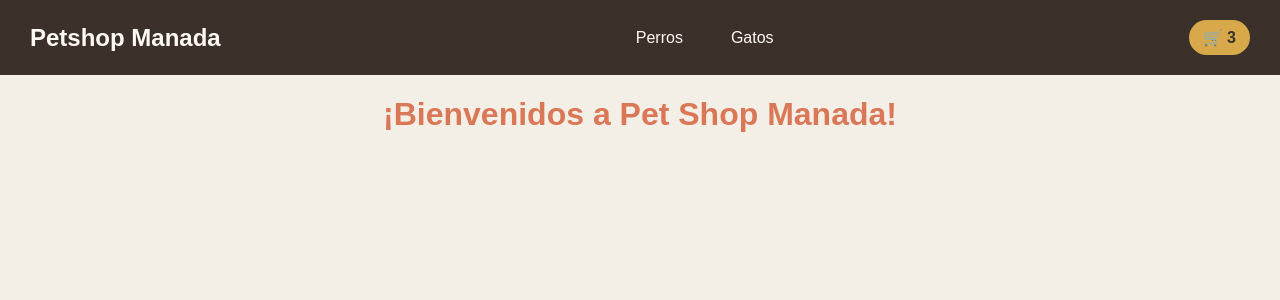
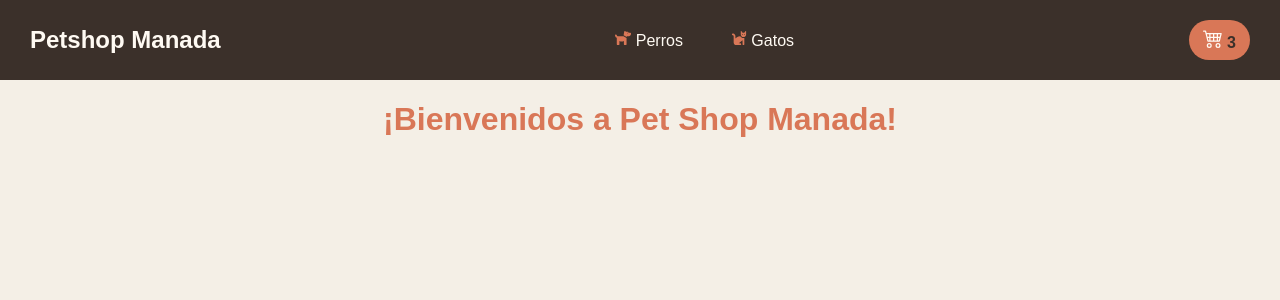
Before and after one commit to Milenaesperanza/petshop-manada, a React (Vite) app: page / in a window 1280 px wide. Shown: the top 300 px of the page. Built offline with nearby package versions, Linux system fonts and the light colour scheme.

Commit message:
Implementación de libreria react-icons

```diff
--- a/package.json
+++ b/package.json
@@ -11,7 +11,8 @@
   },
   "dependencies": {
     "react": "^19.2.8",
-    "react-dom": "^19.2.8"
+    "react-dom": "^19.2.8",
+    "react-icons": "^5.7.0"
   },
   "devDependencies": {
     "@eslint/js": "^10.0.1",
--- a/src/App.css
+++ b/src/App.css
@@ -48,7 +48,7 @@ h1 {
   align-items: center;
   justify-content: center;
 
-  background-color: var(--mostaza);
+  background-color: var(--terracota);
   color: var(--marron);
 
   padding: 8px 14px;
@@ -57,3 +57,17 @@ h1 {
   font-weight: bold;
   white-space: nowrap;
 }
+
+.cart-icon {
+  color: var(--blanco);
+  font-size: 20px;
+}
+
+.dog-icon {
+  color: var(--terracota);
+
+}
+
+.cat-icon {
+  color: var(--terracota);
+}
--- a/src/components/CartWidget.jsx
+++ b/src/components/CartWidget.jsx
@@ -1,7 +1,9 @@
+import { BsCart4 } from "react-icons/bs";
+
 function CartWidget() {
   return (
     <div className="cart-widget">
-      <span>🛒 <b>3</b></span>
+      <span><BsCart4 className="cart-icon" />   <b>3</b></span>
     </div>
   )
 }
--- a/src/components/Navbar.jsx
+++ b/src/components/Navbar.jsx
@@ -1,4 +1,8 @@
-import CartWidget from "./CartWidget"
+import CartWidget from "./CartWidget";
+import { FaDog } from "react-icons/fa6";
+import { FaCat } from "react-icons/fa6";
+
+
 
 function Navbar() {
   return (
@@ -6,8 +10,8 @@ function Navbar() {
       <h2 className="navbar-logo">Petshop Manada</h2>
 
       <ul className="navbar-categories">
-        <li><a href="#">Perros</a></li>
-        <li><a href="#">Gatos</a></li>
+        <li><a href="#"><FaDog className="dog-icon" />  Perros</a></li>
+        <li><a href="#"><FaCat className="cat-icon" />  Gatos</a></li>
       </ul>
 
       <CartWidget />
```
Also changed, not shown: 1 other file (tests, documents, lock files or other folders).
